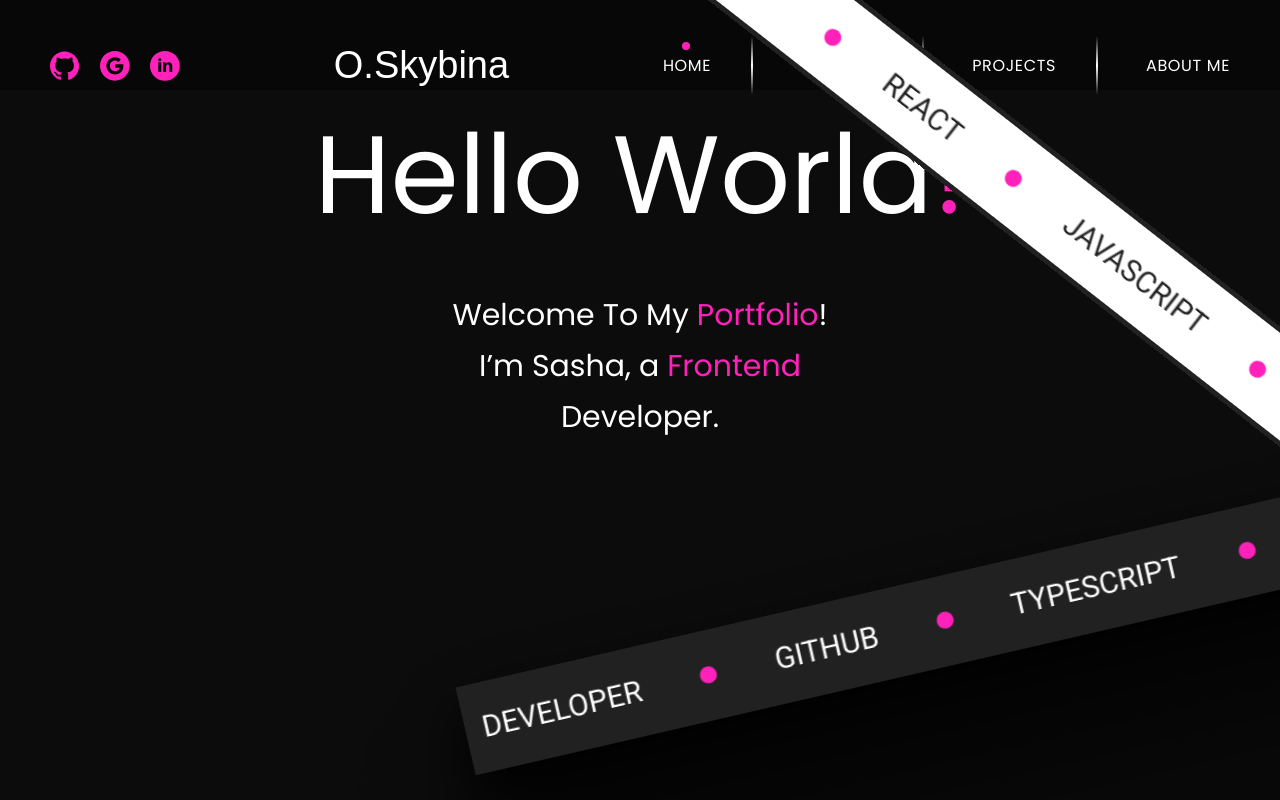
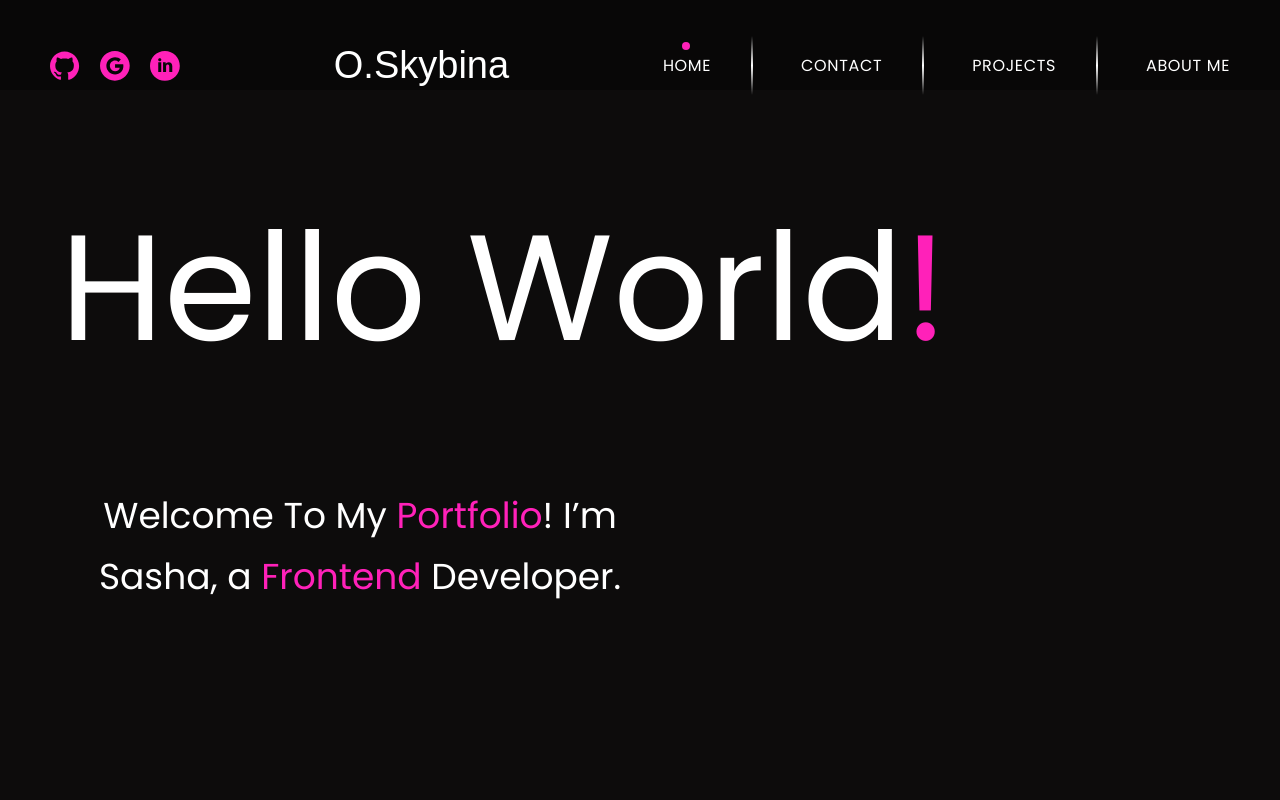
Before and after one commit to SashaSkybina11/MyPortfolio-, a Next.js app: page / in a window 1280 px wide. Built offline with nearby package versions, Linux system fonts and the light colour scheme; a web font is replaced by a local one.

Commit message:
app/page.tsx working on the computer version

```diff
--- a/app/Page.module.css
+++ b/app/Page.module.css
@@ -26,6 +26,7 @@
   font-size: 80px;
   margin-bottom: 70px;
   line-height: 100%;
+  text-transform: capitalize;
 }
 
 .title span {
@@ -151,7 +152,6 @@
   .content {
     max-width: 768px;
     margin: 0 auto 50px;
-    line-height: 347%;
     line-height: 170%;
     display: flex;
     flex-direction: column;
@@ -162,6 +162,7 @@
     font-weight: 400;
     font-size: 110px;
     margin-bottom: 60px;
+    line-height: 347%;
     line-height: 100%;
   }
 
@@ -173,97 +174,72 @@
 }
 
 @media only screen and (min-width: 1024px) {
-  .page-shell {
-    height: calc(100vh - 130px);
-    padding: 60px 120px;
-  }
-  .behind {
-    font-size: 454px;
-    top: -205px;
-    left: 176px;
-
-    font-weight: 400;
-
-    line-height: 170%;
-    text-transform: lowercase;
-
-    transform: translate(0%, 0%) rotate(20deg);
-
-    position: absolute;
-
-    color: transparent;
-    -webkit-text-stroke: 1px #363636;
-
-    user-select: none;
-    pointer-events: none;
-
-    z-index: 0;
-
-    -webkit-text-stroke: 2px #363636;
+  .main {
+    padding-top: 160px;
+    padding-left: 60px;
+    padding-right: 16px;
+    margin: 0;
+    min-height: 100vh;
   }
 
-  /* Lines */
+  .content {
+    max-width: 1024px;
+    align-items: flex-start;
+    /* margin: 0 auto 60px; */
+  }
 
-  .whiteLine,
+  .title {
+    font-size: 80px;
+    margin-bottom: 70px;
+    line-height: 100%;
+    font-size: 150px;
+    line-height: 170%;
+  }
+
+  .title span {
+    color: var(--rose);
+  }
+
+  .descr {
+    max-width: 600px;
+    font-size: 36px;
+  }
+
+  .descr span {
+    color: var(--rose);
+  }
+
+  /* Content behind */
+  .behind {
+    display: none;
+  }
+
+  /* #region LINES*/
+  .grayLine,
+  .whiteLine {
+    display: none;
+
+    position: relative;
+    left: 50%;
+    transform-origin: center;
+    width: 120vw;
+    height: 60px;
+
+    border: 2px solid var(--grey);
+    overflow: hidden;
+  }
+
   .grayLine {
-    display: block;
-    user-select: none;
+    transform: translateX(-50%) rotate(20deg);
+    background: var(--grey);
+    z-index: 10;
   }
 
   .whiteLine {
+    margin-top: 60px;
+    transform: translateX(-50%) rotate(348deg);
+    background: var(--white);
     z-index: 15;
-  }
-  .grayLine {
-    z-index: 20;
-  }
-
-  .whiteLine {
-    position: absolute;
-
-    width: 2200px;
-    height: 95px;
-
-    /* top: -210px;
-  right: -600px;
-  transform: rotate(218deg); */
-
-    left: 0;
-    top: 0;
-
-    transform: translate(-10%, -35%) rotate(218deg);
-
-    background: var(--white);
-
-    border: 5px solid var(--grey);
-    /* box-shadow:
-    0 0 0 0 #000,
-    0 27px 58px 0 rgba(0, 0, 0, 0.98),
-    0 106px 106px 0 rgba(0, 0, 0, 0.85),
-    0 239px 143px 0 rgba(0, 0, 0, 0.5),
-    0 425px 170px 0 rgba(0, 0, 0, 0.15),
-    0 664px 186px 0 rgba(0, 0, 0, 0.02); */
-  }
-
-  .grayLine {
-    position: absolute;
-
-    width: 2000px;
-    height: 90px;
-
-    /* left: -40px;
-  bottom: -100px; */
-
-    transform: translate(-10%, -35%) rotate(347deg);
-
-    background-color: var(--grey);
-    /* border: 5px solid var(--grey); */
-    box-shadow:
-      0 0 0 0 #000,
-      0 27px 58px 0 rgba(0, 0, 0, 0.98),
-      0 106px 106px 0 rgba(0, 0, 0, 0.85),
-      0 239px 143px 0 rgba(0, 0, 0, 0.5),
-      0 425px 170px 0 rgba(0, 0, 0, 0.15),
-      0 664px 186px 0 rgba(0, 0, 0, 0.02);
   }
 
   .track {
@@ -271,7 +247,7 @@
     white-space: nowrap;
     width: max-content;
 
-    padding: 20px 0;
+    padding: 18px 0;
     animation: scroll 40s linear infinite;
   }
 
@@ -280,9 +256,9 @@
   }
 
   .dot {
-    width: 17px;
-    height: 17px;
-    margin-right: 60px;
+    width: 8px;
+    height: 8px;
+    margin-right: 30px;
     background: var(--rose);
     border-radius: 50%;
   }
@@ -290,22 +266,10 @@
   .item {
     display: flex;
     align-items: center;
-    gap: 60px;
+    gap: 30px;
   }
 
-  .whiteText {
-    display: flex;
-    align-items: center;
-    gap: 60px;
-
-    font-family: var(--second-family);
-    font-weight: 400;
-    font-size: 30px;
-    text-transform: uppercase;
-    color: var(--grey);
-    transform: rotate(180deg);
-  }
-
+  .whiteText,
   .grayText {
     display: flex;
     align-items: center;
@@ -313,8 +277,15 @@
 
     font-family: var(--second-family);
     font-weight: 400;
-    font-size: 30px;
+    font-size: 14px;
     text-transform: uppercase;
+  }
+
+  .whiteText {
+    color: var(--grey);
+  }
+
+  .grayText {
     color: var(--white);
   }
 
@@ -338,12 +309,71 @@
     }
   }
 
-  .whiteLine:hover .track {
-    animation-play-state: paused;
+  .behind {
+    font-size: 454px;
+    top: -205px;
+    left: 176px;
+
+    font-weight: 400;
+
+    line-height: 170%;
+    text-transform: lowercase;
+
+    transform: translate(0%, 0%) rotate(20deg);
+
+    position: absolute;
+
+    color: transparent;
+    -webkit-text-stroke: 2px #363636;
+    user-select: none;
+    pointer-events: none;
+
+    z-index: 0;
   }
 
-  .grayLine:hover .track {
-    animation-play-state: paused;
+  /* Lines */
+
+  /* .whiteLine {
+    position: absolute;
+    width: 2200px;
+    height: 95px;
+    left: 0;
+    top: 0;
+
+    transform: translate(-10%, -35%) rotate(218deg);
+
+    background: var(--white);
+
+    border: 5px solid var(--grey);
+  } */
+
+  /* .grayLine {
+    position: absolute;
+
+    width: 2000px;
+    height: 90px;
+
+
+    transform: translate(-10%, -35%) rotate(347deg);
+
+    background-color: var(--grey);
+
+    box-shadow:
+      0 0 0 0 #000,
+      0 27px 58px 0 rgba(0, 0, 0, 0.98),
+      0 106px 106px 0 rgba(0, 0, 0, 0.85),
+      0 239px 143px 0 rgba(0, 0, 0, 0.5),
+      0 425px 170px 0 rgba(0, 0, 0, 0.15),
+      0 664px 186px 0 rgba(0, 0, 0, 0.02);
+  } */
+}
+
+@media only screen and (min-width: 1280px) {
+  .main {
+  }
+
+  .content {
+    max-width: 1280px;
   }
 }
 
```
